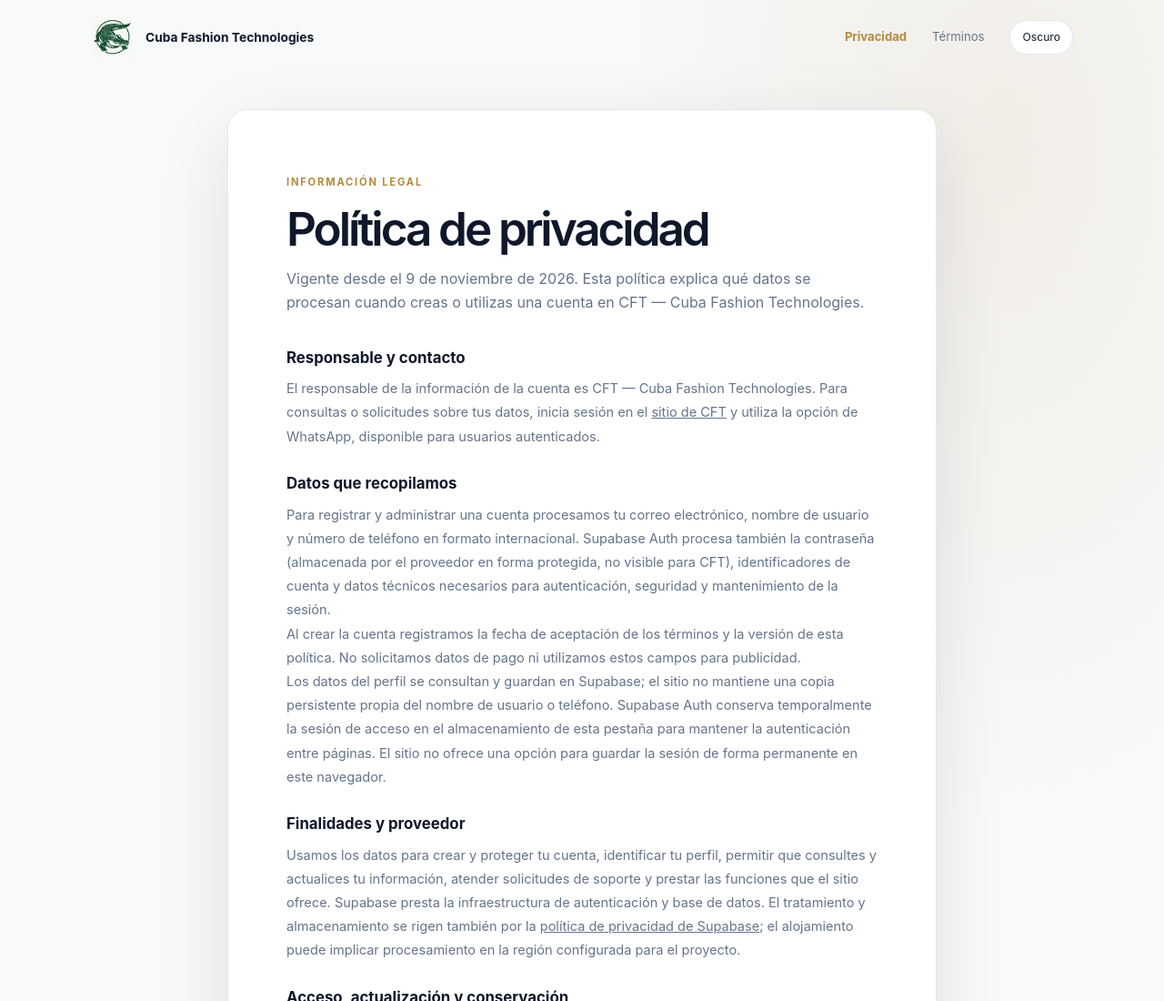
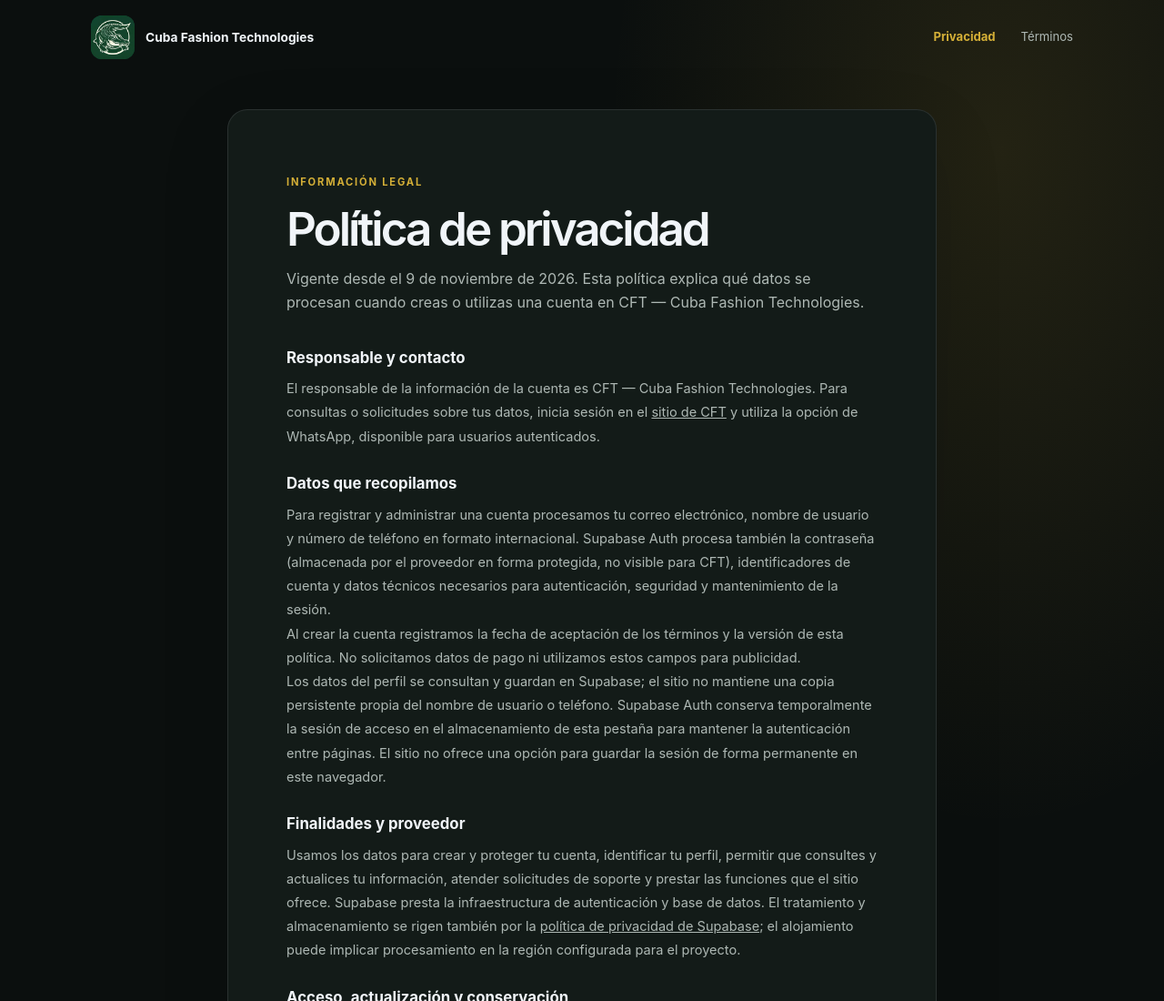
Before and after one commit to cubanfashioner-del/plitermicon, a plain HTML site: page html/privacidad.html in a window 1280 px wide. Shown: the top 1100 px of the page at 91% size. Drawn offline with Linux system fonts and the light colour scheme.

Commit message:
Add files via upload

```diff
--- a/css/legal.css
+++ b/css/legal.css
@@ -1,17 +1,4 @@
 :root {
-  color-scheme: light;
-  --bg: #f8f9fa;
-  --surface: #fff;
-  --text: #0f172a;
-  --muted: #64748b;
-  --accent: #b48a3d;
-  --accent-soft: rgba(180, 138, 61, .1);
-  --line: #e2e8f0;
-  --shadow: 15, 23, 42;
-  --font: Inter, "Segoe UI", -apple-system, BlinkMacSystemFont, sans-serif;
-}
-
-:root[data-theme="dark"] {
   color-scheme: dark;
   --bg: #0b0f0e;
   --surface: #131b18;
@@ -21,6 +8,7 @@
   --accent-soft: rgba(212, 175, 55, .12);
   --line: rgba(241, 245, 249, .1);
   --shadow: 0, 0, 0;
+  --font: Inter, "Segoe UI", -apple-system, BlinkMacSystemFont, sans-serif;
 }
 
 *,
@@ -85,18 +73,10 @@ a {
 }
 
 .legal-brand-mark .logo-dark {
-  display: none;
-}
-
-:root[data-theme="dark"] .legal-brand-mark .logo-light {
-  display: none;
-}
-
-:root[data-theme="dark"] .legal-brand-mark .logo-dark {
   display: block;
 }
 
-:root[data-theme="dark"] .legal-brand-mark {
+.legal-brand-mark {
   background: #0b4b34;
 }
 
@@ -130,24 +110,6 @@ a {
 .legal-nav a[aria-current="page"] {
   color: var(--accent);
   font-weight: 700;
-}
-
-.theme-toggle {
-  min-height: 38px;
-  padding: 0 13px;
-  border: 1px solid var(--line);
-  border-radius: 999px;
-  background: var(--surface);
-  color: var(--text);
-  font: inherit;
-  font-size: .76rem;
-  cursor: pointer;
-  transition: border-color .2s ease, background-color .2s ease;
-}
-
-.theme-toggle:hover {
-  border-color: var(--accent);
-  background: var(--accent-soft);
 }
 
 .legal-main {
--- a/html/privacidad.html
+++ b/html/privacidad.html
@@ -1,28 +1,15 @@
 <!doctype html>
-<html lang="es" data-theme="light">
+<html lang="es" data-theme="dark">
 <head>
   <meta charset="utf-8">
   <meta name="viewport" content="width=device-width, initial-scale=1">
-  <meta name="theme-color" content="#f8f9fa">
+  <meta name="theme-color" content="#0b0f0e">
   <meta name="description" content="Consulta la política de privacidad de CFT — Cuba Fashion Technologies.">
   <link rel="icon" href="../favicon.ico" sizes="any">
-  <link rel="icon" type="image/png" sizes="16x16" href="../images/favicon-16x16.png" media="(prefers-color-scheme: light)">
-  <link rel="icon" type="image/png" sizes="32x32" href="../images/favicon-32x32.png" media="(prefers-color-scheme: light)">
-  <link rel="icon" type="image/png" sizes="16x16" href="../images/favicon-16x16-dark.png" media="(prefers-color-scheme: dark)">
-  <link rel="icon" type="image/png" sizes="32x32" href="../images/favicon-32x32-dark.png" media="(prefers-color-scheme: dark)">
-  <link rel="apple-touch-icon" sizes="180x180" href="../images/apple-touch-icon.png">
-  <link rel="apple-touch-icon" sizes="180x180" href="../images/apple-touch-icon-dark.png" media="(prefers-color-scheme: dark)">
+  <link rel="icon" type="image/png" sizes="16x16" href="../images/favicon-16x16-dark.png">
+  <link rel="icon" type="image/png" sizes="32x32" href="../images/favicon-32x32-dark.png">
+  <link rel="apple-touch-icon" sizes="180x180" href="../images/apple-touch-icon-dark.png">
   <title>Política de privacidad | CFT — Cuba Fashion Technologies</title>
-  <script>
-    try {
-      const savedTheme = localStorage.getItem("cft-theme");
-      if (savedTheme === "light" || savedTheme === "dark") {
-        document.documentElement.dataset.theme = savedTheme;
-      }
-    } catch (error) {
-      console.warn("No se pudo leer la preferencia de tema guardada.", error);
-    }
-  </script>
   <link rel="stylesheet" href="../css/legal.css">
   <script src="../js/legal.js" defer></script>
 </head>
@@ -30,7 +17,6 @@
   <header class="legal-header">
     <a class="legal-brand" href="https://cubanfashioner-del.github.io/CFT-sitio-oficial/" aria-label="CFT — Cuba Fashion Technologies, inicio">
       <span class="legal-brand-mark" aria-hidden="true">
-        <img class="logo-light" src="../images/logo-cft-claro-optimized.jpg" width="160" height="160" alt="">
         <img class="logo-dark" src="../images/logo-cft-oscuro-optimized.jpg" width="160" height="160" alt="">
       </span>
       <span class="legal-brand-name">Cuba Fashion Technologies</span>
@@ -38,9 +24,6 @@
     <nav class="legal-nav" aria-label="Información legal">
       <a href="privacidad.html" aria-current="page">Privacidad</a>
       <a href="terminos.html">Términos</a>
-      <button class="theme-toggle" id="theme-toggle" type="button" aria-label="Cambiar a modo oscuro" aria-pressed="false">
-        <span id="theme-toggle-label">Oscuro</span>
-      </button>
     </nav>
   </header>
 
--- a/js/legal.js
+++ b/js/legal.js
@@ -1,31 +1,5 @@
 (() => {
   const year = document.querySelector("#current-year");
-  const themeButton = document.querySelector("#theme-toggle");
-  const themeLabel = document.querySelector("#theme-toggle-label");
-  const themeColor = document.querySelector('meta[name="theme-color"]');
 
   year.textContent = String(new Date().getFullYear());
-
-  const setTheme = (theme, savePreference = false) => {
-    const isDark = theme === "dark";
-    document.documentElement.dataset.theme = theme;
-    themeButton.setAttribute("aria-pressed", String(isDark));
-    themeButton.setAttribute("aria-label", `Cambiar a modo ${isDark ? "claro" : "oscuro"}`);
-    themeLabel.textContent = isDark ? "Claro" : "Oscuro";
-    themeColor.content = isDark ? "#0b0f0e" : "#f8f9fa";
-
-    if (savePreference) {
-      try {
-        localStorage.setItem("cft-theme", theme);
-      } catch (error) {
-        console.warn("No se pudo guardar la preferencia de tema.", error);
-      }
-    }
-  };
-
-  setTheme(document.documentElement.dataset.theme === "dark" ? "dark" : "light");
-  themeButton.addEventListener("click", () => {
-    const nextTheme = document.documentElement.dataset.theme === "dark" ? "light" : "dark";
-    setTheme(nextTheme, true);
-  });
 })();
```
Also changed, not shown: html/terminos.html (+5 -22 lines).
